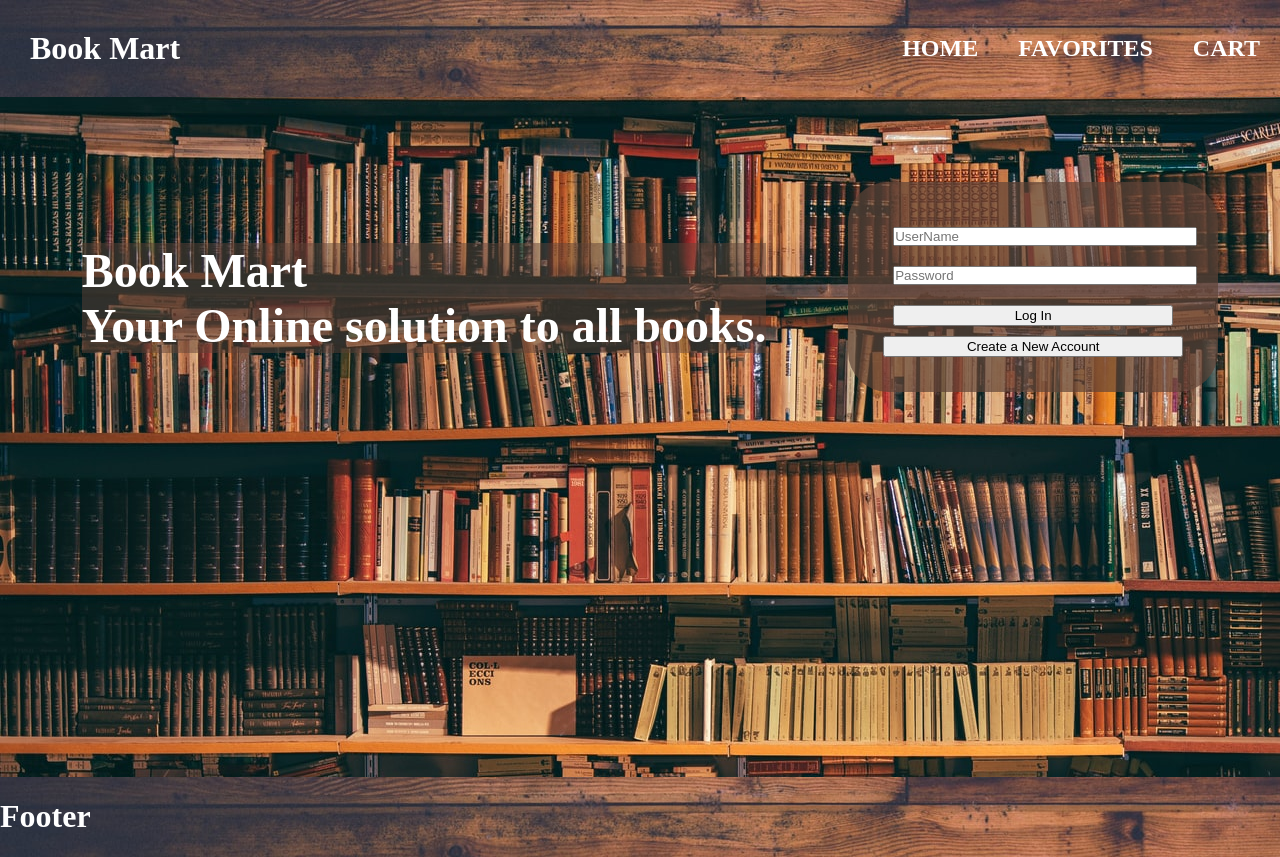
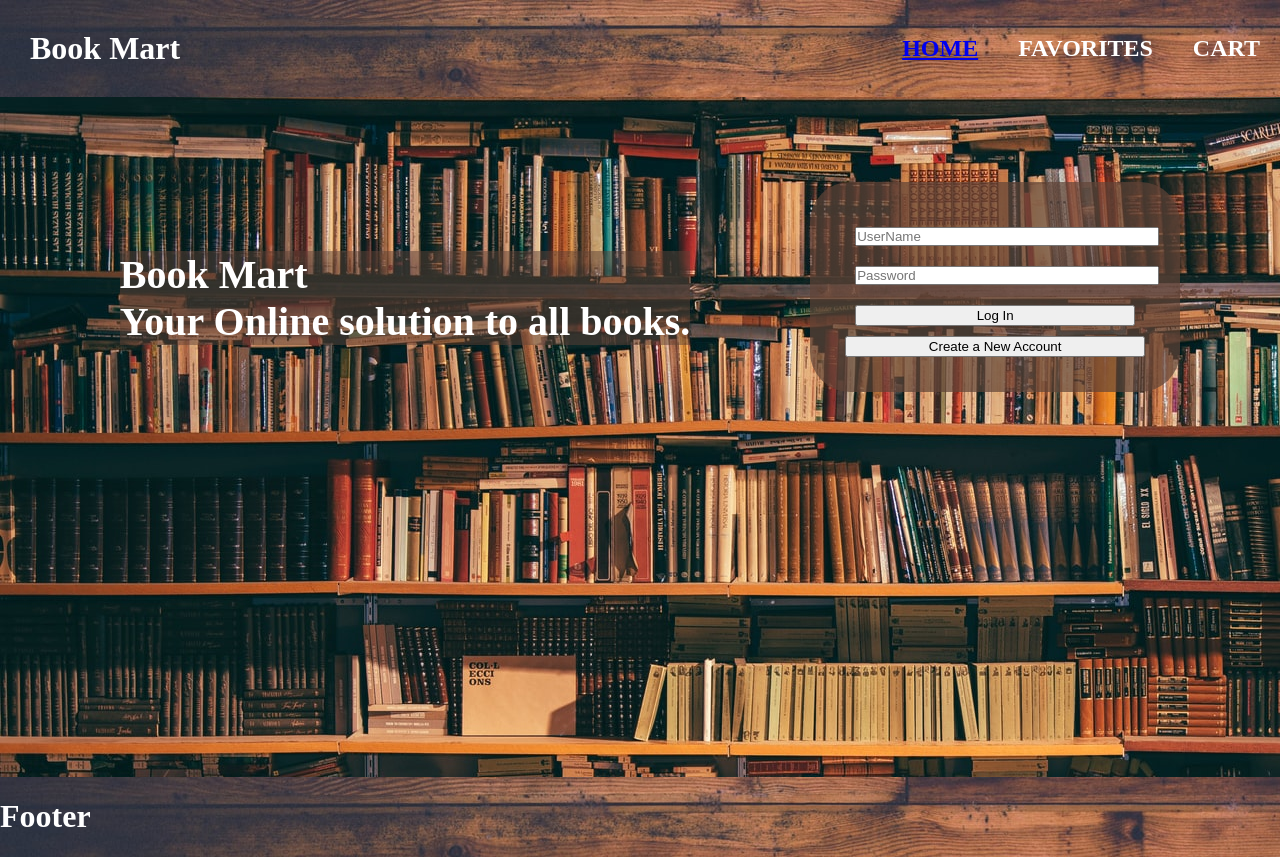
Before and after one commit to Dekann30/Books-Mart-Frontend, a React (Create React App) app: page / in a window 1280 px wide. Built offline with nearby package versions, Linux system fonts and the light colour scheme.

Commit message:
Move styling of components to outside of the component to follow styled-component documentation for good practices

```diff
--- a/src/components/Footer.jsx
+++ b/src/components/Footer.jsx
@@ -1,13 +1,16 @@
 import styled from 'styled-components'
 
+const StyledFooter = styled.footer`
+    background: black;
+    color: white;
+    background-image: url(${props => props.bg});
+`
+
 export default function Footer({ woodBg }) {
-    const StyledFooter = styled.footer`
-        background: black;
-        color: white;
-        background-image: url(${woodBg});
-    `
+
+
 
     return (
-        <StyledFooter><h1>Footer</h1></StyledFooter>
+        <StyledFooter bg={woodBg} ><h1>Footer</h1></StyledFooter>
     )
 }
--- a/src/components/Form.jsx
+++ b/src/components/Form.jsx
@@ -18,6 +18,11 @@ export default function Form({ createBook }) {
 
   const handleSubmit = (e) => {
     e.preventDefault()
+
+    // if (form is not filled out) {
+    //   alert(user: hey you need to fill in these things.)
+    // }
+
     createBook(form)
     setForm({
       title: '',
--- a/src/components/Header.jsx
+++ b/src/components/Header.jsx
@@ -1,6 +1,5 @@
 import styled from 'styled-components'
-
-export default function Header({ woodBg }) {
+import { Link } from 'react-router-dom'
 
 const StyledHeader = styled.header`
     h1 {
@@ -14,18 +13,21 @@ export default function Header({ woodBg }) {
         }
     }
 
-        background-image: url(${woodBg});
+    background-image: url(${props => props.bg});
     display: flex;
     color: white;
     justify-content: space-between;
     align-items: center;
 `
 
+export default function Header({ woodBg }) {
+
+
     return (
-        <StyledHeader>
+        <StyledHeader bg={woodBg} >
             <h1>Book Mart</h1>
             <nav>
-                <h2>HOME</h2>
+                <Link to="/" ><h2>HOME</h2></Link>
                 <h2>FAVORITES</h2>
                 <h2>CART</h2>
             </nav>
--- a/src/components/Login.jsx
+++ b/src/components/Login.jsx
@@ -1,21 +1,5 @@
 import { useState } from 'react'
 import styled from 'styled-components'
-
-export default function Login() {
-
-    const [login, setLogin] = useState({username: "", password: "",})
-
-    function handleChange(e) {
-        setLogin({
-            ...login,
-            [e.target.name]: e.target.value
-        })
-    }
-
-    function handleClick(e) {
-        e.preventDefault()
-        console.log(e.target.tagName)
-    }
 
 const StyledDiv = styled.div `
     background: RGBA(96, 67, 55, 0.7);
@@ -45,6 +29,23 @@ export default function Login() {
     }
 `
 
+export default function Login() {
+
+    const [login, setLogin] = useState({username: "", password: "",})
+
+    function handleChange(e) {
+        setLogin({
+            ...login,
+            [e.target.name]: e.target.value
+        })
+    }
+
+    function handleClick(e) {
+        e.preventDefault()
+        console.log(e.target.tagName)
+    }
+
+
     return (
         <StyledDiv className="login-container">
             <form onClick={handleClick}>
--- a/src/pages/Home.jsx
+++ b/src/pages/Home.jsx
@@ -2,20 +2,19 @@ import Login from '../components/Login'
 import styled from 'styled-components'
 import { useState } from 'react'
 
-export default function Home({ bookShelfBg }) {
-
 const StyledDiv = styled.div`
     background: #664e44;
     height: 85vh;
-        background-image: url(${bookShelfBg});
+    background-image: url(${props => props.bg});
     color: white;
     display: flex;
     justify-content: space-evenly;
     align-items: center;
     h1 {
-            h2 {
+        div {
             margin: 0px;
             background-color: RGBA(96, 67, 55, 0.5);
+            font-size: 40px;
         }
         padding: 20px;
         margin-bottom: 300px;
@@ -23,12 +22,13 @@ export default function Home({ bookShelfBg }) {
     }
 `
 
+export default function Home({ bookShelfBg }) {
 
     return (
-        <StyledDiv className="home-page">
+        <StyledDiv className="home-page" bg={bookShelfBg} >
             <h1 className="home-text">
-                <h2>Book Mart</h2>
-                <h2>Your Online solution to all books.</h2>
+                <div>Book Mart</div>
+                <div>Your Online solution to all books.</div>
             </h1>
             <Login />
         </StyledDiv>
```
Lines whose indentation alone changed are shown as unchanged.
